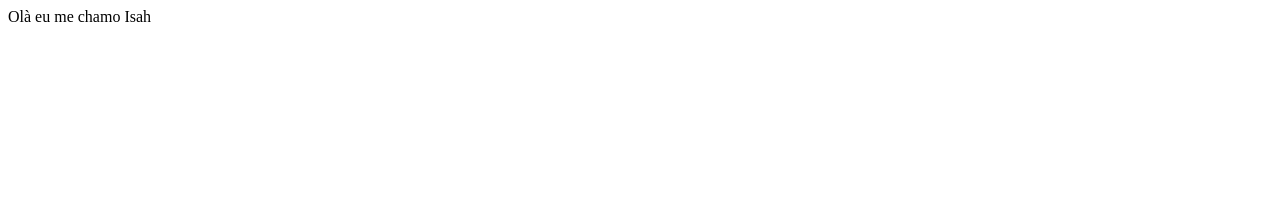
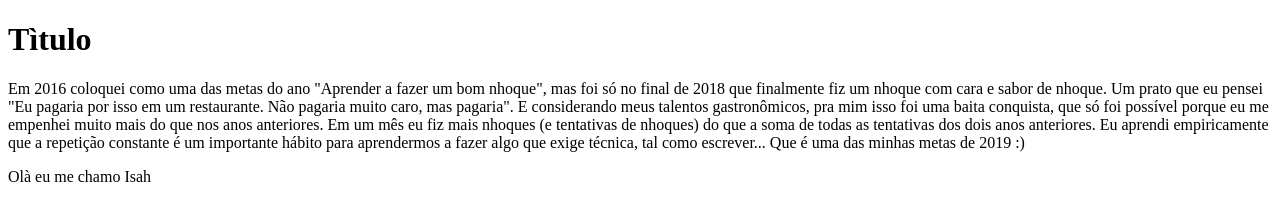
Before and after one commit to isahmello/isah-1a, a plain HTML site: page index.html in a window 1280 px wide. Drawn offline with Linux system fonts and the light colour scheme.

Commit message:
07/08/2024

```diff
--- a/index.html
+++ b/index.html
@@ -1,11 +1,26 @@
 <!DOCTYPE html>
 <html lang="en">
+
 <head>
     <meta charset="UTF-8">
     <meta name="viewport" content="width=device-width, initial-scale=1.0">
     <title>Pagina Teste</title>
 </head>
+
 <body>
+    <h1>
+        <table> Tìtulo </table>
+    </h1>
+    <p>
+        Em 2016 coloquei como uma das metas do ano "Aprender a fazer um bom nhoque", mas foi só no final de 2018 que
+        finalmente fiz um nhoque com cara e sabor de nhoque. Um prato que eu pensei "Eu pagaria por isso em um
+        restaurante. Não pagaria muito caro, mas pagaria". E considerando meus talentos gastronômicos, pra mim isso foi
+        uma baita conquista, que só foi possível porque eu me empenhei muito mais do que nos anos anteriores. Em um mês
+        eu fiz mais nhoques (e tentativas de nhoques) do que a soma de todas as tentativas dos dois anos anteriores. Eu
+        aprendi empiricamente que a repetição constante é um importante hábito para aprendermos a fazer algo que exige
+        técnica, tal como escrever... Que é uma das minhas metas de 2019 :)
+    </p>
     Olà eu me chamo Isah
 </body>
+
 </html>
```
